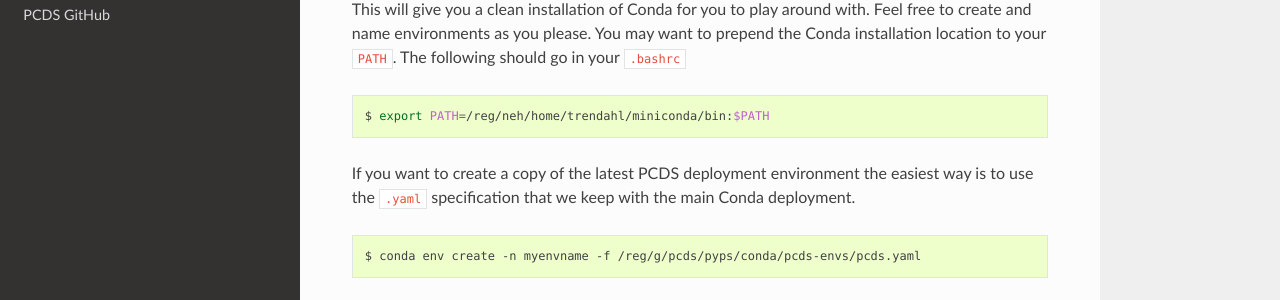
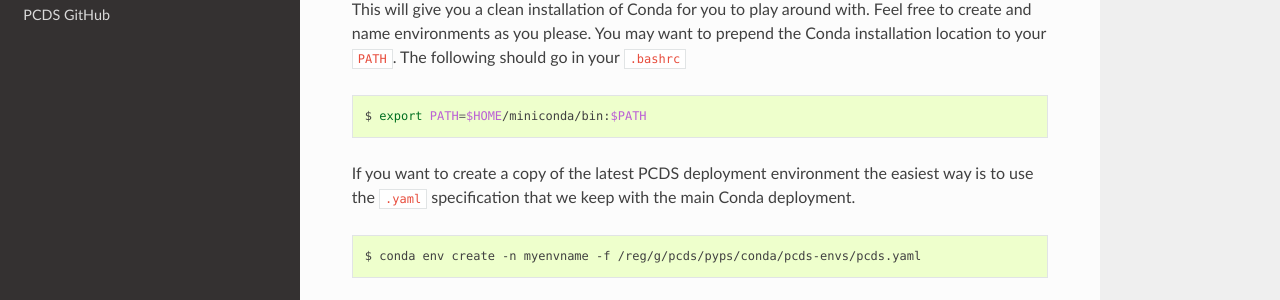
Before and after one commit to pcdshub/pcdshub.github.io, a Sphinx documentation site: the page built from source/installation.rst, in a window 1280 px wide and 900 px high, scrolled down 615 px. Shown: the part 360-660 px from the top of the window. Built offline with Sphinx 7.4.7 and the Read the Docs theme 2.0.0, drawn with Linux system fonts in a browser that asks for light colours.

Commit message:
DOC: generalize pathmunge for user home

```diff
--- a/source/installation.rst
+++ b/source/installation.rst
@@ -45,7 +45,7 @@ go in your ``.bashrc``
 
 .. code:: bash
 
-   $ export PATH=/reg/neh/home/trendahl/miniconda/bin:$PATH
+   $ export PATH=$HOME/miniconda/bin:$PATH
 
 If you want to create a copy of the latest PCDS deployment environment the
 easiest way is to use the ``.yaml`` specification that we keep with the main
```
